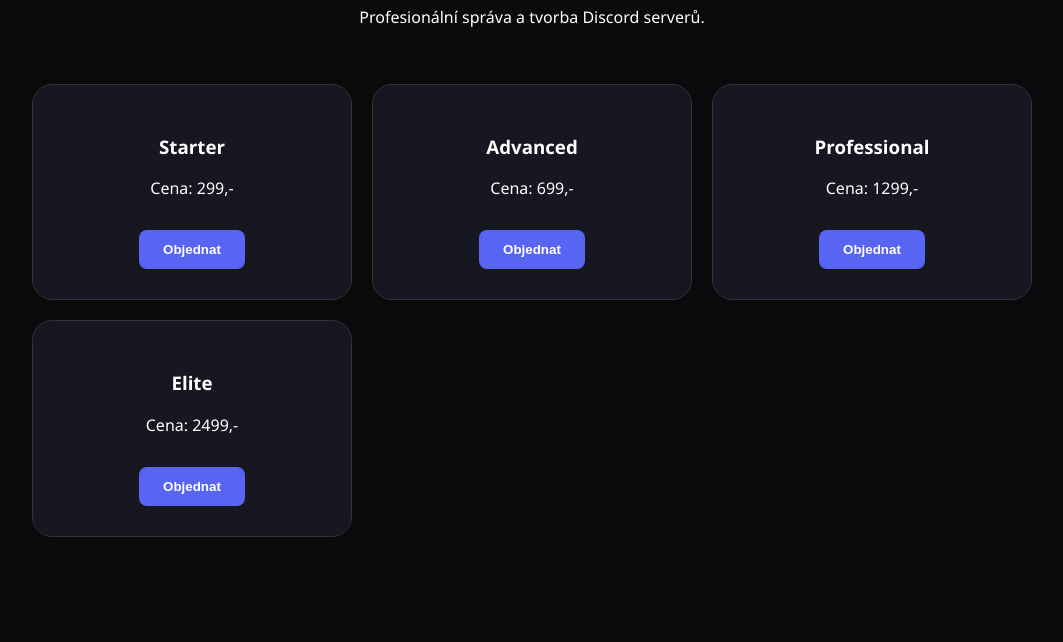
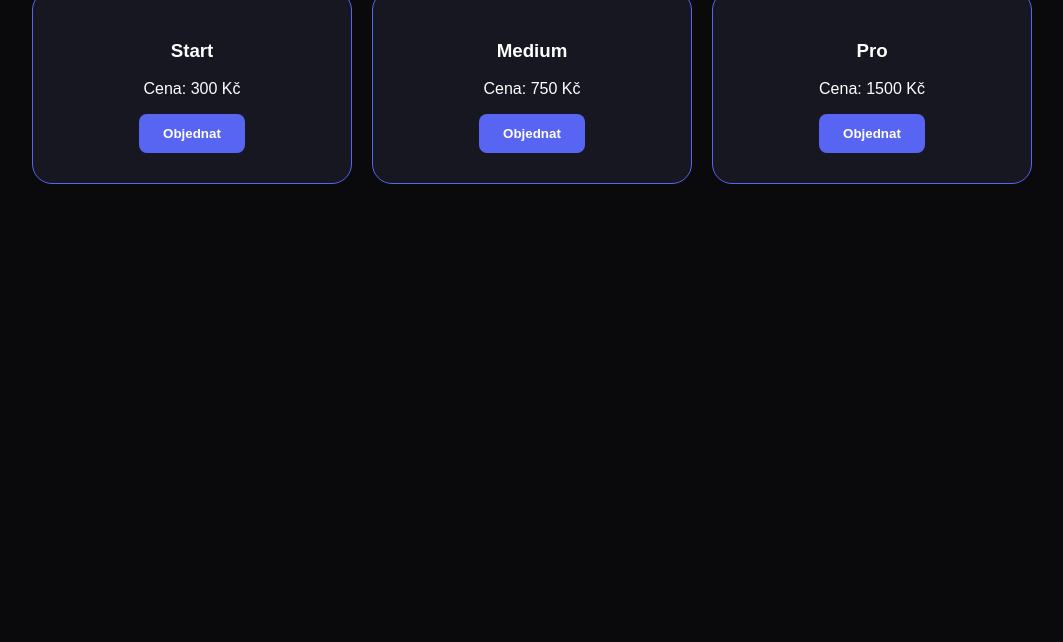
Before and after one commit to vladmashyrgm-cmd/novacore-service--site, a plain HTML site: page index.html in a window 1280 px wide. Shown: the part 158-800 px from the top of the page, without its empty margins (108-1171 px from the left). Drawn offline with Linux system fonts and the light colour scheme.

Commit message:
Update index.html

```diff
--- a/index.html
+++ b/index.html
@@ -2,55 +2,56 @@
 <html lang="cs">
 <head>
     <meta charset="UTF-8">
-    <title>NovaCore | Discord Studio 2026</title>
+    <title>NovaCore | Discord Studio</title>
+    <script src="https://www.gstatic.com/firebasejs/9.22.0/firebase-app-compat.js"></script>
+    <script src="https://www.gstatic.com/firebasejs/9.22.0/firebase-database-compat.js"></script>
+
     <style>
-        /* CSS STYL - MODERNÍ A RYCHLÝ */
-        :root { --bg: #0a0a0c; --accent: #5865F2; --text: #ffffff; }
-        body { background: var(--bg); color: var(--text); font-family: 'Segoe UI', sans-serif; display: flex; flex-direction: column; align-items: center; padding: 20px; }
-        .hero { text-align: center; margin-top: 50px; }
+        body { background: #0a0a0c; color: white; font-family: sans-serif; display: flex; flex-direction: column; align-items: center; padding: 20px; }
         .container { display: grid; grid-template-columns: repeat(auto-fit, minmax(250px, 1fr)); gap: 20px; width: 100%; max-width: 1000px; margin-top: 40px; }
-        .card { background: rgba(25, 27, 38, 0.8); padding: 30px; border-radius: 20px; border: 1px solid #333; text-align: center; backdrop-filter: blur(10px); }
-        button { background: var(--accent); color: white; border: none; padding: 12px 24px; border-radius: 8px; cursor: pointer; font-weight: bold; margin-top: 15px; }
-        button:hover { background: #4752c4; }
+        .card { background: rgba(25, 27, 38, 0.8); padding: 30px; border-radius: 20px; border: 1px solid #5865F2; text-align: center; }
+        button { background: #5865F2; color: white; border: none; padding: 12px 24px; border-radius: 8px; cursor: pointer; font-weight: bold; }
     </style>
 </head>
 <body>
 
-    <div class="hero">
     <h1>NovaCore 2026</h1>
-        <p>Profesionální správa a tvorba Discord serverů.</p>
-    </div>
-
-    <div class="container" id="packages">
-        </div>
+    <div class="container" id="packages"></div>
 
     <script>
-        // FIREBASE A LOGIKA V JEDNOM
+        // TVOJE KONFIGURACE
+        const firebaseConfig = {
+            apiKey: "ZDE_DOPLN_TEN_API_KLIC_Z_KONZOLE",
+            databaseURL: "https://novacorecz-default-rtdb.europe-west1.firebasedatabase.app",
+            projectId: "novacorecz",
+            appId: "1:341391749799:web:c4f99308cca340981d2182"
+        };
+        firebase.initializeApp(firebaseConfig);
+
         const packages = [
-            { name: "Starter", price: "299,-" },
-            { name: "Advanced", price: "699,-" },
-            { name: "Professional", price: "1299,-" },
-            { name: "Elite", price: "2499,-" }
+            { name: "Start", price: "300 Kč" },
+            { name: "Medium", price: "750 Kč" },
+            { name: "Pro", price: "1500 Kč" }
         ];
 
         const container = document.getElementById('packages');
-
-        function renderPackages() {
         container.innerHTML = packages.map(p => `
             <div class="card">
                 <h3>${p.name}</h3>
                 <p>Cena: ${p.price}</p>
-                    <button onclick="order('${p.name}')">Objednat</button>
+                <button onclick="order('${p.name}', '${p.price}')">Objednat</button>
             </div>
         `).join('');
+
+        function order(name, price) {
+            firebase.database().ref('objednavky/').push({
+                balicek: name,
+                cena: price,
+                datum: new Date().toLocaleString()
+            }).then(() => {
+                alert("Objednávka " + name + " byla uložena!");
+            });
         }
-
-        function order(name) {
-            alert("Objednáváš: " + name + "\nLoguji do databáze a na Discord...");
-            // Zde později doplníš Firebase funkci pro zápis
-        }
-
-        renderPackages();
     </script>
 </body>
 </html>
```
Lines whose indentation alone changed are shown as unchanged.
